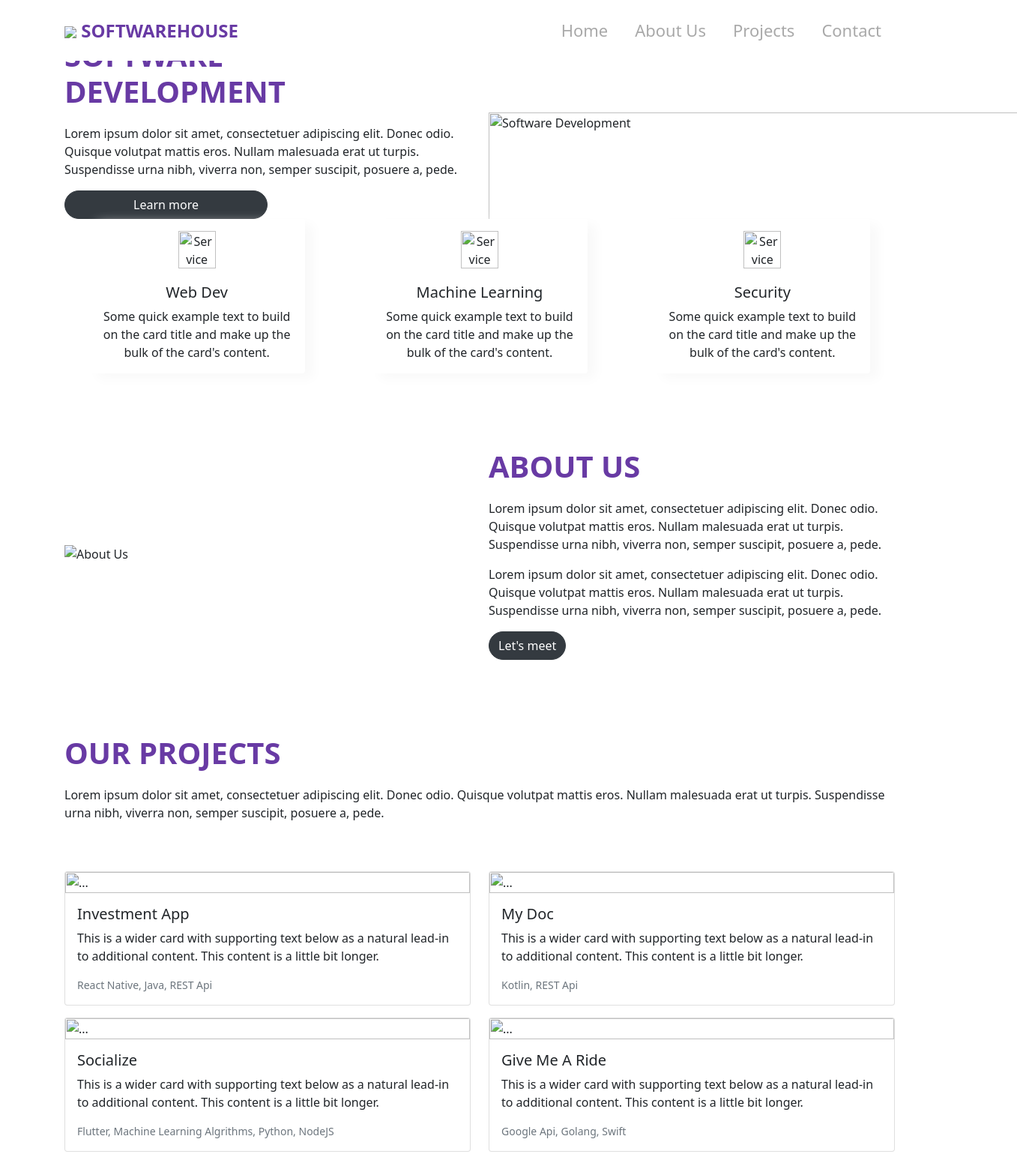
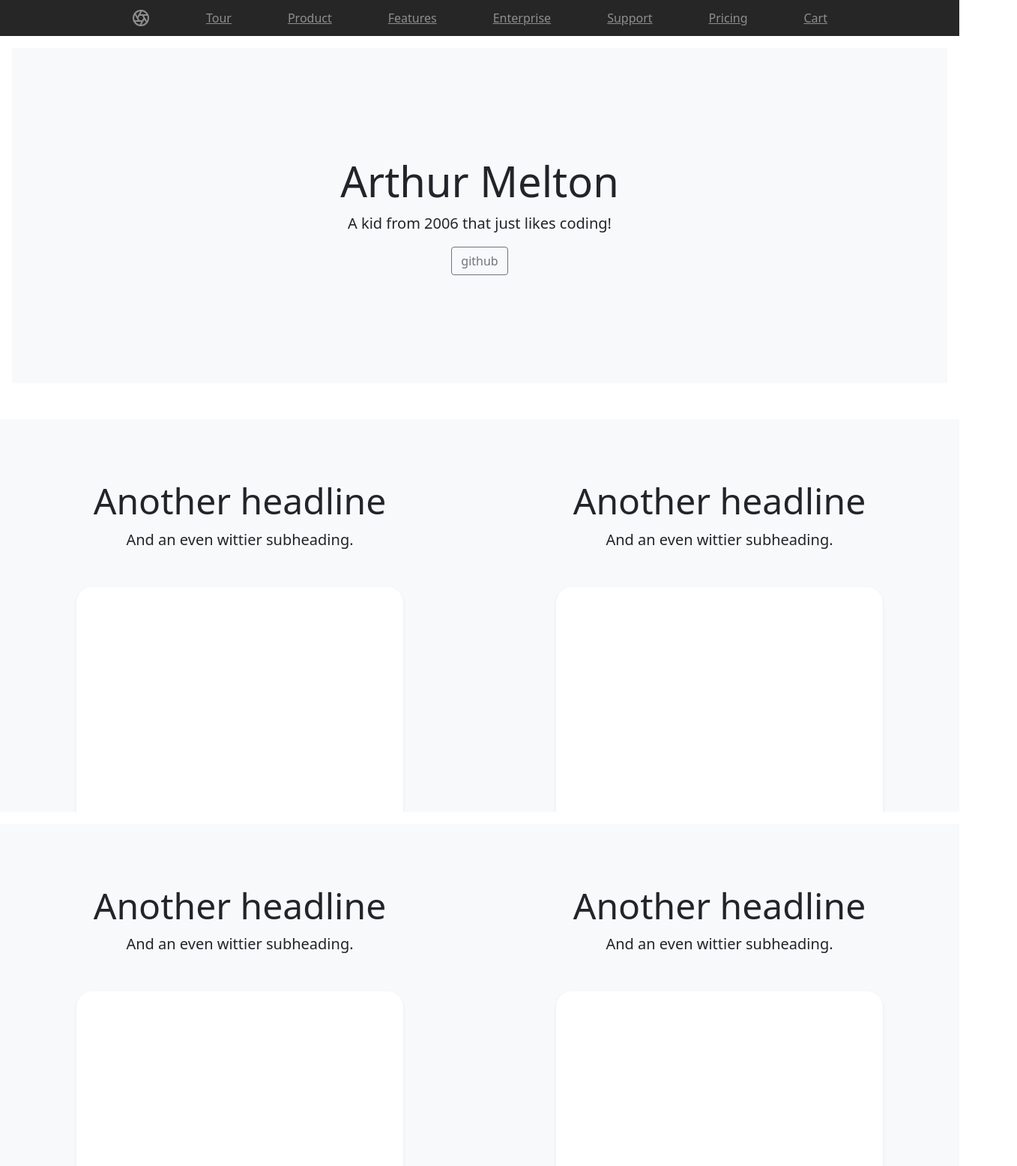
Before and after one commit to arthurmelton/arthurmelton.me, a plain HTML site: page index.html in a window 1280 px wide. Shown: the top 1555 px of the page at 75% size, 1357 px wide, since content can reach past the window. Drawn offline with nearby package versions, Linux system fonts and the light colour scheme.

Commit message:
beginning of site

```diff
--- a/index.html
+++ b/index.html
@@ -1,170 +1,185 @@
-<!DOCTYPE>
-<html>
-<head>
-    <title>Portfolio Website</title>
-    <!-- CSS only -->
+<html lang="en"><head>
+    <meta charset="utf-8">
+    <meta name="viewport" content="width=device-width, initial-scale=1">
+    <meta name="description" content="A kid from 2006 that just likes coding!">
+    <meta name="author" content="Arthur Melton">
+
+    <title>Arthur Melton</title>
+
+
     <link rel="stylesheet" href="https://stackpath.bootstrapcdn.com/bootstrap/5.0.0-alpha1/css/bootstrap.min.css" integrity="sha384-r4NyP46KrjDleawBgD5tp8Y7UzmLA05oM1iAEQ17CSuDqnUK2+k9luXQOfXJCJ4I" crossorigin="anonymous">
     <link rel="stylesheet" href="./styles.css">
     <!-- JavaScript and dependencies -->
     <script src="https://cdn.jsdelivr.net/npm/popper.js@1.16.0/dist/umd/popper.min.js" integrity="sha384-Q6E9RHvbIyZFJoft+2mJbHaEWldlvI9IOYy5n3zV9zzTtmI3UksdQRVvoxMfooAo" crossorigin="anonymous"></script>
     <script src="https://stackpath.bootstrapcdn.com/bootstrap/5.0.0-alpha1/js/bootstrap.min.js" integrity="sha384-oesi62hOLfzrys4LxRF63OJCXdXDipiYWBnvTl9Y9/TRlw5xlKIEHpNyvvDShgf/" crossorigin="anonymous"></script>
+
+
+
+
+
+
+    <!-- Favicons -->
+
+    <link rel="icon" href="favicon-32x32.png" sizes="32x32" type="image/png">
+    <link rel="icon" href="favicon-16x16.png" sizes="16x16" type="image/png">
+    <link rel="manifest" href="manifest.json">
+
+    <link rel="icon" href="favicon.ico">
+    <meta name="theme-color" content="#7952b3">
+
+
+    <style>
+        .bd-placeholder-img {
+            font-size: 1.125rem;
+            text-anchor: middle;
+            -webkit-user-select: none;
+            -moz-user-select: none;
+            user-select: none;
+        }
+
+        @media (min-width: 768px) {
+            .bd-placeholder-img-lg {
+                font-size: 3.5rem;
+            }
+        }
+    </style>
+    <!-- Global site tag (gtag.js) - Google Analytics -->
+    <script async src="https://www.googletagmanager.com/gtag/js?id=G-PNCSY9NKNX"></script>
+    <script>
+        window.dataLayer = window.dataLayer || [];
+        function gtag(){dataLayer.push(arguments);}
+        gtag('js', new Date());
+
+        gtag('config', 'G-PNCSY9NKNX');
+    </script>
+
+
+
 </head>
 <body>
-<nav class="py-3 navbar navbar-expand-lg fixed-top auto-hiding-navbar">
-    <div class="container">
-        <a class="navbar-brand" href="#">
-        <img class="logo" src="./assets/logo.png" /> SoftwareHouse
+
+<header class="site-header sticky-top py-1">
+    <nav class="container d-flex flex-column flex-md-row justify-content-between">
+        <a class="py-2" href="#" aria-label="Product">
+            <svg xmlns="http://www.w3.org/2000/svg" width="24" height="24" fill="none" stroke="currentColor" stroke-linecap="round" stroke-linejoin="round" stroke-width="2" class="d-block mx-auto" role="img" viewBox="0 0 24 24"><title>Product</title><circle cx="12" cy="12" r="10"></circle><path d="M14.31 8l5.74 9.94M9.69 8h11.48M7.38 12l5.74-9.94M9.69 16L3.95 6.06M14.31 16H2.83m13.79-4l-5.74 9.94"></path></svg>
         </a>
-        <button class="navbar-toggler" type="button" data-toggle="collapse" data-target="#navbarSupportedContent" aria-controls="navbarSupportedContent" aria-expanded="false" aria-label="Toggle navigation">
-            <span class="navbar-toggler-icon"></span>
-        </button>
-        <div class="collapse navbar-collapse" id="navbarSupportedContent">
-            <ul class="navbar-nav ml-auto">
-                <li class="nav-item">
-                    <a class="nav-link active" aria-current="page" href="#">Home</a>
-                </li>
-                <li class="nav-item">
-                    <a class="nav-link" href="#">About Us</a>
-                </li>
-                <li class="nav-item">
-                    <a class="nav-link" href="#">Projects</a>
-                </li>
-                <li class="nav-item">
-                    <a class="nav-link" href="#">Contact</a>
-                </li>
+        <a class="py-2 d-none d-md-inline-block" href="#">Tour</a>
+        <a class="py-2 d-none d-md-inline-block" href="#">Product</a>
+        <a class="py-2 d-none d-md-inline-block" href="#">Features</a>
+        <a class="py-2 d-none d-md-inline-block" href="#">Enterprise</a>
+        <a class="py-2 d-none d-md-inline-block" href="#">Support</a>
+        <a class="py-2 d-none d-md-inline-block" href="#">Pricing</a>
+        <a class="py-2 d-none d-md-inline-block" href="#">Cart</a>
+    </nav>
+</header>
+
+<main>
+    <div class="position-relative overflow-hidden p-3 p-md-5 m-md-3 text-center bg-light">
+        <div class="col-md-5 p-lg-5 mx-auto my-5">
+            <h1 class="display-4 fw-normal">Arthur Melton</h1>
+            <p class="lead fw-normal">A kid from 2006 that just likes coding!</p>
+            <a class="btn btn-outline-secondary" href="https://github.com/AMTitan">github</a>
+        </div>
+
+
+    </div>
+
+    <div class="d-md-flex flex-md-equal w-100 my-md-3 ps-md-3">
+
+
+    </div>
+
+    <div class="d-md-flex flex-md-equal w-100 my-md-3 ps-md-3">
+
+
+    </div>
+
+    <div class="d-md-flex flex-md-equal w-100 my-md-3 ps-md-3">
+        <div class="bg-light me-md-3 pt-3 px-3 pt-md-5 px-md-5 text-center overflow-hidden">
+            <div class="my-3 p-3">
+                <h2 class="display-5">Another headline</h2>
+                <p class="lead">And an even wittier subheading.</p>
+            </div>
+            <div class="bg-white shadow-sm mx-auto" style="width: 80%; height: 300px; border-radius: 21px 21px 0 0;"></div>
+        </div>
+        <div class="bg-light me-md-3 pt-3 px-3 pt-md-5 px-md-5 text-center overflow-hidden">
+            <div class="my-3 py-3">
+                <h2 class="display-5">Another headline</h2>
+                <p class="lead">And an even wittier subheading.</p>
+            </div>
+            <div class="bg-white shadow-sm mx-auto" style="width: 80%; height: 300px; border-radius: 21px 21px 0 0;"></div>
+        </div>
+    </div>
+
+    <div class="d-md-flex flex-md-equal w-100 my-md-3 ps-md-3">
+        <div class="bg-light me-md-3 pt-3 px-3 pt-md-5 px-md-5 text-center overflow-hidden">
+            <div class="my-3 p-3">
+                <h2 class="display-5">Another headline</h2>
+                <p class="lead">And an even wittier subheading.</p>
+            </div>
+            <div class="bg-white shadow-sm mx-auto" style="width: 80%; height: 300px; border-radius: 21px 21px 0 0;"></div>
+        </div>
+        <div class="bg-light me-md-3 pt-3 px-3 pt-md-5 px-md-5 text-center overflow-hidden">
+            <div class="my-3 py-3">
+                <h2 class="display-5">Another headline</h2>
+                <p class="lead">And an even wittier subheading.</p>
+            </div>
+            <div class="bg-white shadow-sm mx-auto" style="width: 80%; height: 300px; border-radius: 21px 21px 0 0;"></div>
+        </div>
+    </div>
+</main>
+
+<footer class="container py-5">
+    <div class="row">
+        <div class="col-12 col-md">
+            <svg xmlns="http://www.w3.org/2000/svg" width="24" height="24" fill="none" stroke="currentColor" stroke-linecap="round" stroke-linejoin="round" stroke-width="2" class="d-block mb-2" role="img" viewBox="0 0 24 24"><title>Product</title><circle cx="12" cy="12" r="10"></circle><path d="M14.31 8l5.74 9.94M9.69 8h11.48M7.38 12l5.74-9.94M9.69 16L3.95 6.06M14.31 16H2.83m13.79-4l-5.74 9.94"></path></svg>
+            <small class="d-block mb-3 text-muted">© 2021</small>
+        </div>
+        <div class="col-6 col-md">
+            <h5>Features</h5>
+            <ul class="list-unstyled text-small">
+                <li><a class="link-secondary" href="#">Cool stuff</a></li>
+                <li><a class="link-secondary" href="#">Random feature</a></li>
+                <li><a class="link-secondary" href="#">Team feature</a></li>
+                <li><a class="link-secondary" href="#">Stuff for developers</a></li>
+                <li><a class="link-secondary" href="#">Another one</a></li>
+                <li><a class="link-secondary" href="#">Last time</a></li>
+            </ul>
+        </div>
+        <div class="col-6 col-md">
+            <h5>Resources</h5>
+            <ul class="list-unstyled text-small">
+                <li><a class="link-secondary" href="#">Resource name</a></li>
+                <li><a class="link-secondary" href="#">Resource</a></li>
+                <li><a class="link-secondary" href="#">Another resource</a></li>
+                <li><a class="link-secondary" href="#">Final resource</a></li>
+            </ul>
+        </div>
+        <div class="col-6 col-md">
+            <h5>Resources</h5>
+            <ul class="list-unstyled text-small">
+                <li><a class="link-secondary" href="#">Business</a></li>
+                <li><a class="link-secondary" href="#">Education</a></li>
+                <li><a class="link-secondary" href="#">Government</a></li>
+                <li><a class="link-secondary" href="#">Gaming</a></li>
+            </ul>
+        </div>
+        <div class="col-6 col-md">
+            <h5>About</h5>
+            <ul class="list-unstyled text-small">
+                <li><a class="link-secondary" href="#">Team</a></li>
+                <li><a class="link-secondary" href="#">Locations</a></li>
+                <li><a class="link-secondary" href="#">Privacy</a></li>
+                <li><a class="link-secondary" href="#">Terms</a></li>
             </ul>
         </div>
     </div>
-</nav>
-<section id="hero">
-    <div class="container">
-        <div class="row">
-            <div class="col">
-                <h1>Software<br>Development</h1>
-                <p>Lorem ipsum dolor sit amet, consectetuer adipiscing elit. Donec odio. Quisque volutpat mattis eros. Nullam malesuada erat ut turpis. Suspendisse urna nibh, viverra non, semper suscipit, posuere a, pede.</p>
-                <button type="button" class="btn btn-dark btn-large">Learn more</button>
-            </div>
-            <div class="col img-col">
-                <img src="./assets/hero-img.png" class="img-fluid" alt="Software Development">
-            </div>
-        </div>
-        <div class="row cards">
+</footer>
 
-            <div class="col-md-4 d-flex justify-content-center">
-                <div class="card" style="width: 18rem;">
-                    <div class="card-body">
-                        <img src="./assets/icon1.svg" class="icon" alt="Service One"/>
-                        <h5 class="card-title">Web Dev</h5>
-                        <p class="card-text">Some quick example text to build on the card title and make up the bulk of the card's content.</p>
-                    </div>
-                </div>
-            </div>
 
-            <div class="col-md-4 d-flex justify-content-center">
-                <div class="card" style="width: 18rem;">
-                    <div class="card-body">
-                        <img src="./assets/icon2.svg" class="icon" alt="Service Two"/>
-                        <h5 class="card-title">Machine Learning</h5>
-                        <p class="card-text">Some quick example text to build on the card title and make up the bulk of the card's content.</p>
-                    </div>
-                </div>
-            </div>
+<script src="/docs/5.0/dist/js/bootstrap.bundle.min.js" integrity="sha384-ygbV9kiqUc6oa4msXn9868pTtWMgiQaeYH7/t7LECLbyPA2x65Kgf80OJFdroafW" crossorigin="anonymous"></script>
 
-            <div class="col-md-4 d-flex justify-content-center">
-                <div class="card" style="width: 18rem;">
-                    <div class="card-body">
-                        <img src="./assets/icon3.svg" class="icon" alt="Service Three"/>
-                        <h5 class="card-title">Security</h5>
-                        <p class="card-text">Some quick example text to build on the card title and make up the bulk of the card's content.</p>
-                    </div>
-                </div>
-            </div>
 
-        </div>
-    </div>
-</section>
-<section id="about-us">
-    <div class="container">
-        <div class="row align-items-center">
-            <div class="col">
-                <img src="./assets/about-us.png" class="img-fluid" alt="About Us">
-            </div>
-            <div class="col text-col">
-                <h1>About Us</h1>
-                <p>Lorem ipsum dolor sit amet, consectetuer adipiscing elit. Donec odio. Quisque volutpat mattis eros. Nullam malesuada erat ut turpis. Suspendisse urna nibh, viverra non, semper suscipit, posuere a, pede.</p>
-                <p>Lorem ipsum dolor sit amet, consectetuer adipiscing elit. Donec odio. Quisque volutpat mattis eros. Nullam malesuada erat ut turpis. Suspendisse urna nibh, viverra non, semper suscipit, posuere a, pede.</p>
-                <button type="button" class="btn btn-dark btn-large">Let's meet</button>
-            </div>
-        </div>
-    </div>
-</section>
-<section id="projects">
-    <div class="container">
-        <div class="row align-items-center projects">
-            <div class="col">
-                <h1>Our Projects</h1>
-                <p>Lorem ipsum dolor sit amet, consectetuer adipiscing elit. Donec odio. Quisque volutpat mattis eros. Nullam malesuada erat ut turpis. Suspendisse urna nibh, viverra non, semper suscipit, posuere a, pede.</p>
-            </div>
-        </div>
 
-        <div class="row align-items-center">
-            <div class="col">
-                <div class="card mb-3">
-                    <img src="./assets/projects/project1.jpg" class="card-img-top" alt="...">
-                    <div class="card-body">
-                        <h5 class="card-title">Investment App</h5>
-                        <p class="card-text">This is a wider card with supporting text below as a natural lead-in to additional content. This content is a little bit longer.</p>
-                        <p class="card-text"><small class="text-muted">React Native, Java, REST Api</small></p>
-                    </div>
-                </div>
-            </div>
 
-            <div class="col">
-                <div class="card mb-3">
-                    <img src="./assets/projects/project2.jpg" class="card-img-top" alt="...">
-                    <div class="card-body">
-                        <h5 class="card-title">My Doc</h5>
-                        <p class="card-text">This is a wider card with supporting text below as a natural lead-in to additional content. This content is a little bit longer.</p>
-                        <p class="card-text"><small class="text-muted">Kotlin, REST Api</small></p>
-                    </div>
-                </div>
-            </div>
-        </div>
-
-        <div class="row align-items-center">
-            <div class="col">
-                <div class="card mb-3">
-                    <img src="./assets/projects/project3.jpg" class="card-img-top" alt="...">
-                    <div class="card-body">
-                        <h5 class="card-title">Socialize</h5>
-                        <p class="card-text">This is a wider card with supporting text below as a natural lead-in to additional content. This content is a little bit longer.</p>
-                        <p class="card-text"><small class="text-muted">Flutter, Machine Learning Algrithms, Python, NodeJS</small></p>
-                    </div>
-                </div>
-            </div>
-            <div class="col">
-                <div class="card mb-3">
-                    <img src="./assets/projects/project4.jpg" class="card-img-top" alt="...">
-                    <div class="card-body">
-                        <h5 class="card-title">Give Me A Ride</h5>
-                        <p class="card-text">This is a wider card with supporting text below as a natural lead-in to additional content. This content is a little bit longer.</p>
-                        <p class="card-text"><small class="text-muted">Google Api, Golang, Swift</small></p>
-                    </div>
-                </div>
-            </div>
-
-        </div>
-    </div>
-</section>
-<section id="contact">
-    <div class="container">
-        <div class="row align-items-center">
-            <div class="col">
-                <h1>Contact US</h1>
-                <p>Lorem ipsum dolor sit amet, consectetuer adipiscing elit. Donec odio. Quisque volutpat mattis eros. Nullam malesuada erat ut turpis. Suspendisse urna nibh, viverra non, semper suscipit, posuere a, pede.</p>
-            </div>
-        </div>
-    </div>
-</section>
-</body>
-</html>
+</body></html>
--- a/styles.css
+++ b/styles.css
@@ -1,78 +1,69 @@
-body {
-    display: block;
-    overflow-x: hidden;
+.container {
+    max-width: 960px;
 }
-nav {
-    background-color: white;
+
+/*
+ * Custom translucent site header
+ */
+
+.site-header {
+    background-color: rgba(0, 0, 0, .85);
+    -webkit-backdrop-filter: saturate(180%) blur(20px);
+    backdrop-filter: saturate(180%) blur(20px);
 }
-.navbar-brand img {
-    max-height: 50px;
+.site-header a {
+    color: #8e8e8e;
+    transition: color .15s ease-in-out;
 }
-.navbar-brand {
-    font-size: 24px;
-    text-transform: uppercase;
-    font-weight: 900;
-    color: #683aa4;
+.site-header a:hover {
+    color: #fff;
+    text-decoration: none;
 }
-nav ul li a {
-    color: #a9a9a9;
-    font-size: 22px;
-    margin: auto 10px;
+
+/*
+ * Dummy devices (replace them with your own or something else entirely!)
+ */
+
+.product-device {
+    position: absolute;
+    right: 10%;
+    bottom: -30%;
+    width: 300px;
+    height: 540px;
+    background-color: #333;
+    border-radius: 21px;
+    transform: rotate(30deg);
 }
-nav ul li a:hover {
-    color: #683aa4;
+
+.product-device::before {
+    position: absolute;
+    top: 10%;
+    right: 10px;
+    bottom: 10%;
+    left: 10px;
+    content: "";
+    background-color: rgba(255, 255, 255, .1);
+    border-radius: 5px;
 }
-section {
-    padding-top: 50px;
-    padding-bottom: 50px;
+
+.product-device-2 {
+    top: -25%;
+    right: auto;
+    bottom: 0;
+    left: 5%;
+    background-color: #e5e5e5;
 }
-section h1 {
-    text-transform: uppercase;
-    font-weight: 900;
-    color: #683aa4;
-    text-align: left;
-    margin-bottom: 20px;
+
+
+/*
+ * Extra utilities
+ */
+
+.flex-equal > * {
+    flex: 1;
 }
-section p {
-    font-size: 16px;
-    font-weight: 300;
+@media (min-width: 768px) {
+    .flex-md-equal > * {
+        flex: 1;
+    }
 }
-button {
-    max-width: 50%;
-    border-radius: 50px !important;
-}
-#hero .col {
-    justify-content: center;
-    flex-direction: column;
-    display: flex;
-}
-#hero .img-col {
-    justify-content: flex-end;
-    margin-top: 100px;
-}
-#hero img {
-    max-width: 130% !important;
-    width: 130%;
-}
-#hero .card {
-    box-shadow: 11px 7px 16px #f9f9f9;
-    border: 0;
-    text-align: center;
-}
-#hero .icon {
-    width: 50px;
-    height: 50px;
-    margin-bottom: 20px;
-}
-#projects .projects {
-    margin-bottom: 50px;
-}
-#contact {
-    text-align: center;
-    background-color: #683aa4;
-    color: white;
-}
-#contact h1 {
-    text-align: center;
-    color: white;
-}
```
